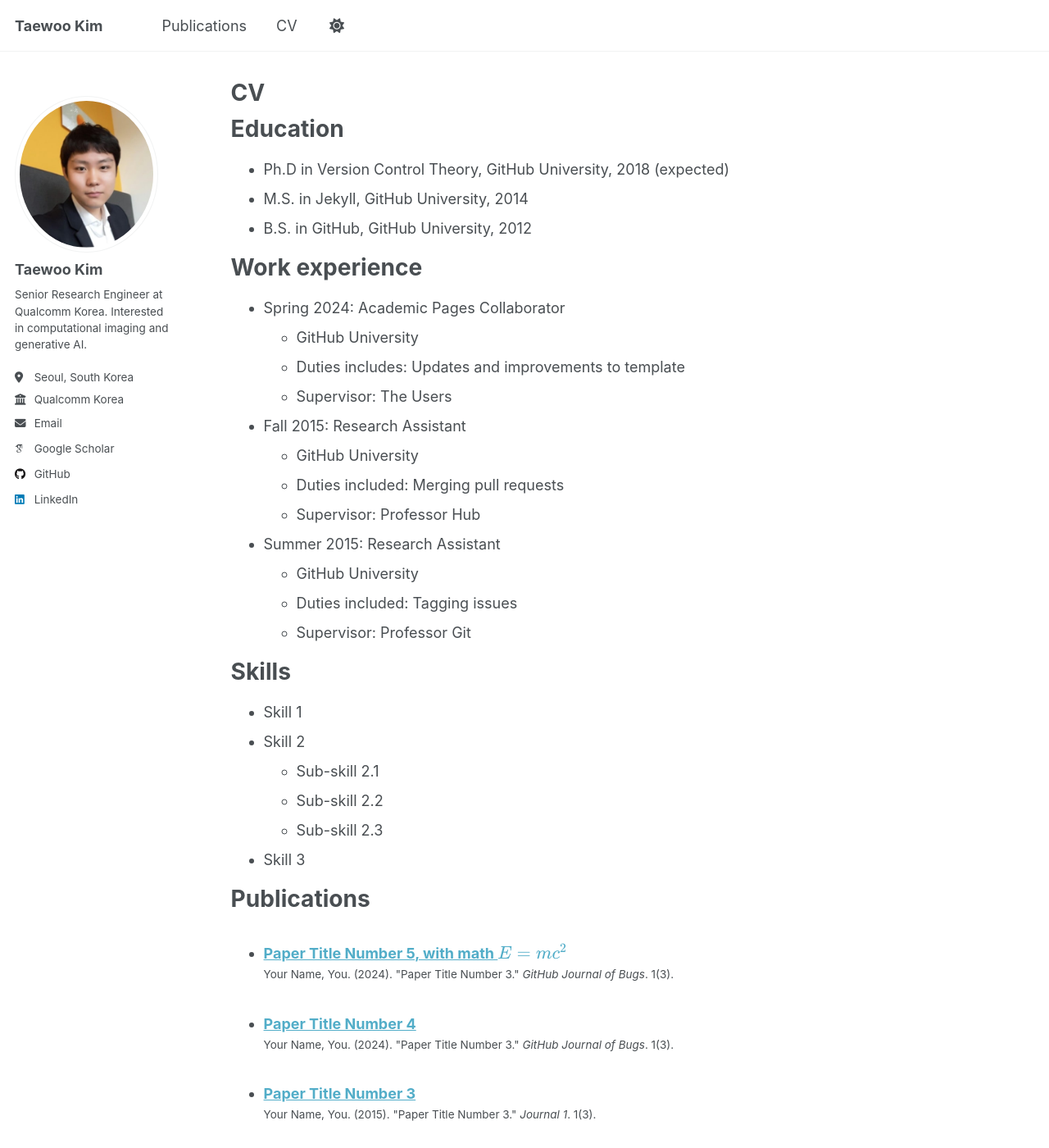
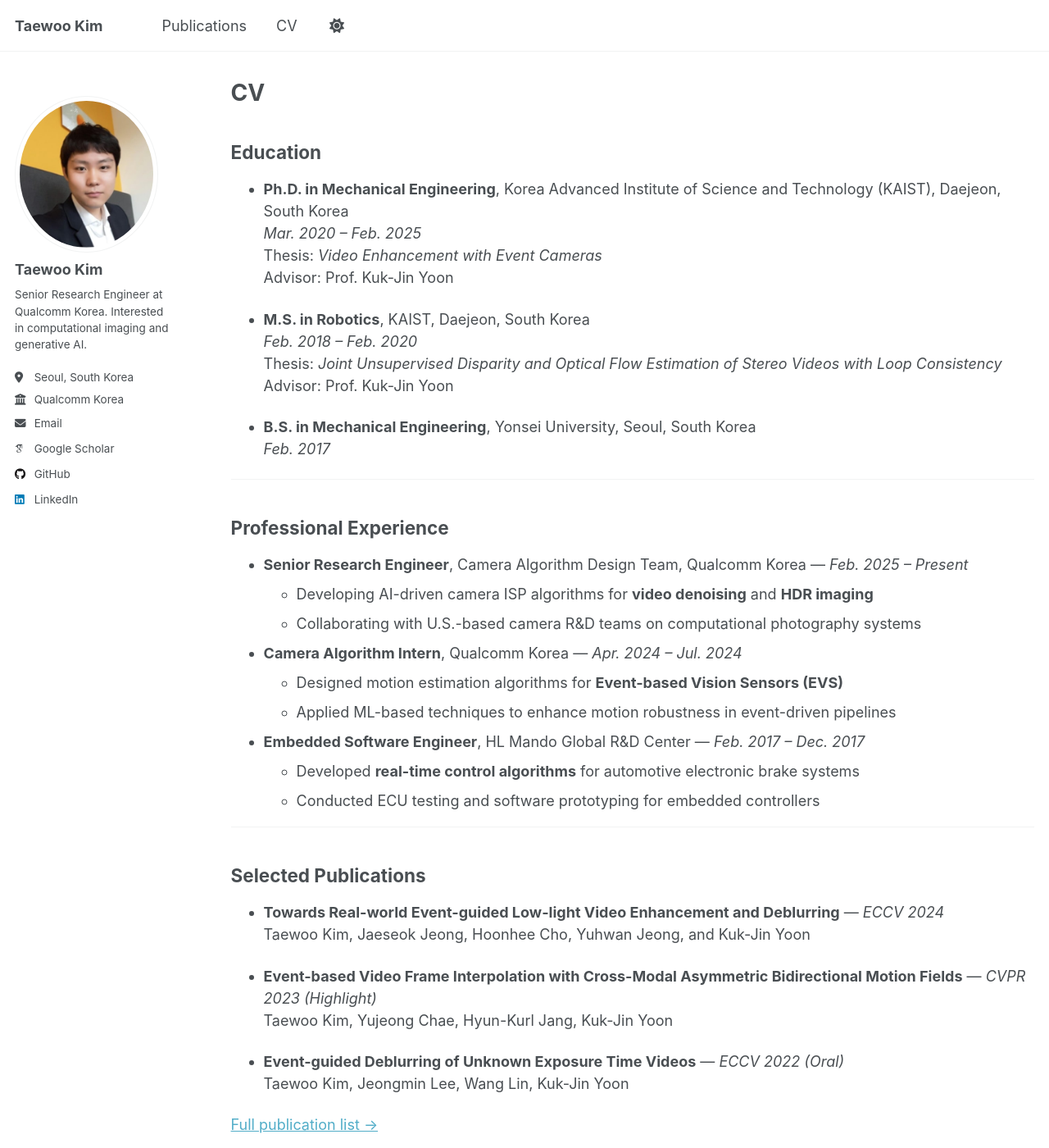
Before and after one commit to intelpro/intelpro.github.io, a Jekyll site: the page built from _pages/cv.md, in a window 1280 px wide and 1400 px high. Shown: the whole window at 82% size. Built offline with Jekyll 4.4.1, drawn with Linux system fonts in a browser that asks for light colours; some web fonts are replaced; a script that is not in the unit is left out; some of the changed text lies outside the part shown.

Commit message:
Update cv.md

```diff
--- a/_pages/cv.md
+++ b/_pages/cv.md
@@ -9,56 +9,64 @@ redirect_from:
 
 {% include base_path %}
 
-Education
-======
-* Ph.D in Version Control Theory, GitHub University, 2018 (expected)
-* M.S. in Jekyll, GitHub University, 2014
-* B.S. in GitHub, GitHub University, 2012
+## Education
+- **Ph.D. in Mechanical Engineering**, Korea Advanced Institute of Science and Technology (KAIST), Daejeon, South Korea
+  *Mar. 2020 – Feb. 2025*
+  Thesis: *Video Enhancement with Event Cameras*
+  Advisor: Prof. Kuk-Jin Yoon
 
-Work experience
-======
-* Spring 2024: Academic Pages Collaborator
-  * GitHub University
-  * Duties includes: Updates and improvements to template
-  * Supervisor: The Users
+- **M.S. in Robotics**, KAIST, Daejeon, South Korea
+  *Feb. 2018 – Feb. 2020*
+  Thesis: *Joint Unsupervised Disparity and Optical Flow Estimation of Stereo Videos with Loop Consistency*
+  Advisor: Prof. Kuk-Jin Yoon
 
-* Fall 2015: Research Assistant
-  * GitHub University
-  * Duties included: Merging pull requests
-  * Supervisor: Professor Hub
+- **B.S. in Mechanical Engineering**, Yonsei University, Seoul, South Korea
+  *Feb. 2017*
 
-* Summer 2015: Research Assistant
-  * GitHub University
-  * Duties included: Tagging issues
-  * Supervisor: Professor Git
+---
 
-Skills
-======
-* Skill 1
-* Skill 2
-  * Sub-skill 2.1
-  * Sub-skill 2.2
-  * Sub-skill 2.3
-* Skill 3
+## Professional Experience
+- **Senior Research Engineer**, Camera Algorithm Design Team, Qualcomm Korea — *Feb. 2025 – Present*
+  - Developing AI-driven camera ISP algorithms for **video denoising** and **HDR imaging**
+  - Collaborating with U.S.-based camera R&D teams on computational photography systems
 
-Publications
-======
-  <ul>{% for post in site.publications reversed %}
-    {% include archive-single-cv.html %}
-  {% endfor %}</ul>
+- **Camera Algorithm Intern**, Qualcomm Korea — *Apr. 2024 – Jul. 2024*
+  - Designed motion estimation algorithms for **Event-based Vision Sensors (EVS)**
+  - Applied ML-based techniques to enhance motion robustness in event-driven pipelines
 
-Talks
-======
-  <ul>{% for post in site.talks reversed %}
-    {% include archive-single-talk-cv.html  %}
-  {% endfor %}</ul>
+- **Embedded Software Engineer**, HL Mando Global R&D Center — *Feb. 2017 – Dec. 2017*
+  - Developed **real-time control algorithms** for automotive electronic brake systems
+  - Conducted ECU testing and software prototyping for embedded controllers
 
-Teaching
-======
-  <ul>{% for post in site.teaching reversed %}
-    {% include archive-single-cv.html %}
-  {% endfor %}</ul>
+---
 
-Service and leadership
-======
-* Currently signed in to 43 different slack teams
+## Selected Publications
+- **Towards Real-world Event-guided Low-light Video Enhancement and Deblurring** — *ECCV 2024*
+  Taewoo Kim, Jaeseok Jeong, Hoonhee Cho, Yuhwan Jeong, and Kuk-Jin Yoon
+
+- **Event-based Video Frame Interpolation with Cross-Modal Asymmetric Bidirectional Motion Fields** — *CVPR 2023 (Highlight)*
+  Taewoo Kim, Yujeong Chae, Hyun-Kurl Jang, Kuk-Jin Yoon
+
+- **Event-guided Deblurring of Unknown Exposure Time Videos** — *ECCV 2022 (Oral)*
+  Taewoo Kim, Jeongmin Lee, Wang Lin, Kuk-Jin Yoon
+
+[Full publication list →](/publications)
+
+---
+
+## Reviewer Services
+- **Conferences:** CVPR (2024–2026), ICCV (2025), ECCV (2024), WACV (2026), NeurIPS (2025), SIGGRAPH Asia (2024)
+- **Journals:** IEEE TPAMI, IJCV, Neural Networks, RA-L, IJAT
+
+---
+
+## Awards
+- CVPR 2023 Highlight Paper — *Top 2.5% of all submissions*
+- ECCV 2022 Oral Presentation — *Top 2.7% of all submissions*
+- IPIU 2023 Gold Prize — *Second Best Paper Award*
+
+---
+
+## Contact
+📧 an625148@gmail.com
+🔗 [Google Scholar](https://scholar.google.com/citations?user=SzKw5oYAAAAJ) | [LinkedIn](https://linkedin.com/in/taewookim-a85270168) | [GitHub](https://github.com/intelpro)
```
